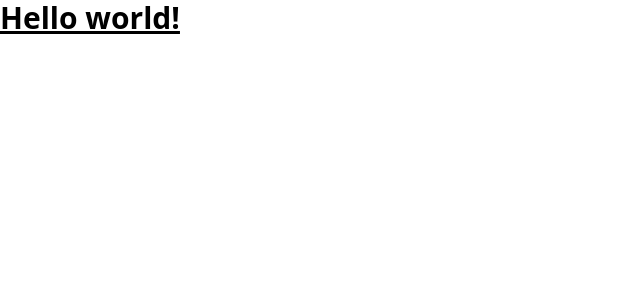
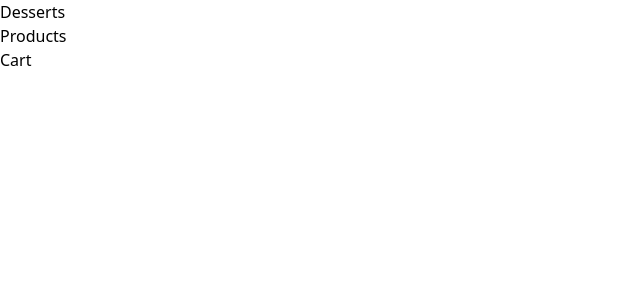
Before and after one commit to 04stefke/product-list-with-cart-main, a React (Vite) app: page / in a window 1280 px wide. Shown: the top 300 px of the page, without its empty margins (0-640 px from the left). Built offline with nearby package versions, Linux system fonts and the light colour scheme.

Commit message:
imported necessary files into home and app

```diff
--- a/src/App.jsx
+++ b/src/App.jsx
@@ -1,7 +1,9 @@
+import Home from "./pages/Home";
+
 function App() {
 	return (
 		<div>
-			<h1 className="text-3xl font-bold underline">Hello world!</h1>
+			<Home />
 		</div>
 	);
 }
--- a/src/pages/Home.jsx
+++ b/src/pages/Home.jsx
@@ -1,9 +1,15 @@
-import React from 'react'
+import React from "react";
+import Products from "../components/Products";
+import Cart from "../components/Cart";
 
 const Home = () => {
-  return (
-    <div>Home</div>
-  )
-}
+	return (
+		<div>
+			<h1>Desserts</h1>
+			<Products />
+			<Cart />
+		</div>
+	);
+};
 
-export default Home
+export default Home;
```
